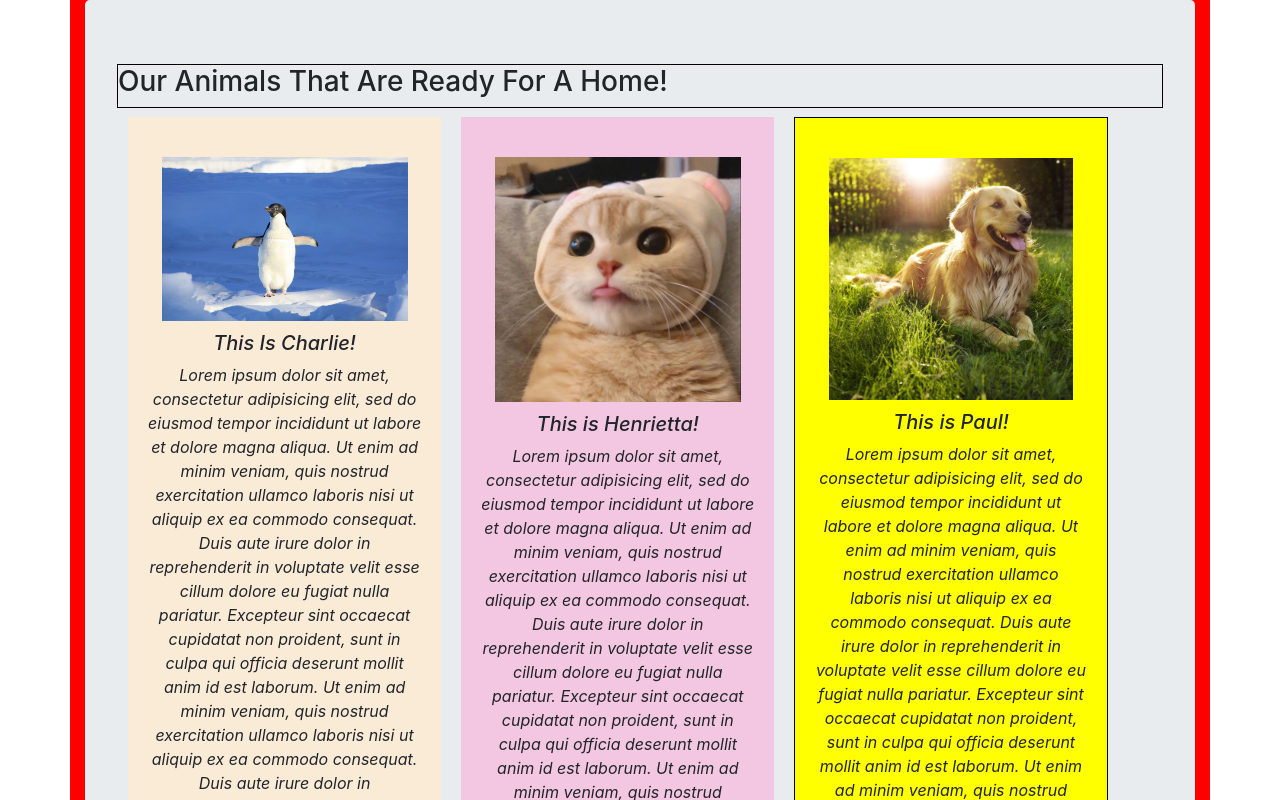
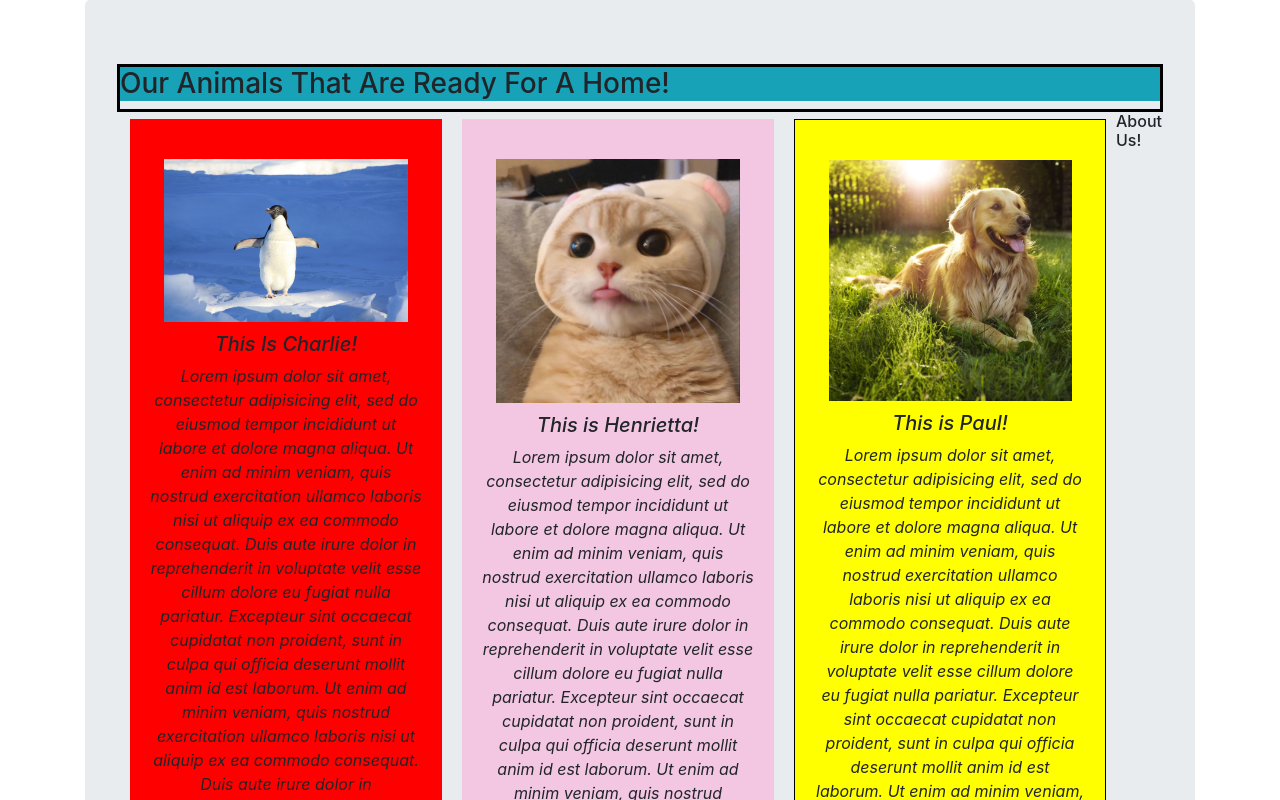
Before and after one commit to charichard09/animal-shelter, a plain HTML site: page index.html in a window 1280 px wide. Shown: the top 800 px of the page. Drawn offline with Linux system fonts and the light colour scheme.

Commit message:
add bootstrap classes info and success

```diff
--- a/css/styles.css
+++ b/css/styles.css
@@ -1,7 +1,6 @@
 
 .animal-box {
-  border: 1px solid black;
-  /* background-color: red; */
+  border: 3px solid black;
 }
 
 .animal-column1 {
--- a/index.html
+++ b/index.html
@@ -23,11 +23,11 @@ TODO:
   <link href="./css/styles.css" rel="stylesheet" type="text/css">
 </head>
 <body>
-  <div class="container color">
+  <div class="container">
     <div class="jumbotron">
       <div class="animal-box">
-        <h3>Our Animals That Are Ready For A Home!</h3>
-        <div class="animal-column1">
+        <h3 class="bg-info">Our Animals That Are Ready For A Home!</h3>
+        <div class="animal-column1 color">
           <img src="./img/penguin.jpg" class="center">
           <h5>This Is Charlie!</h5>
           <p>
```
